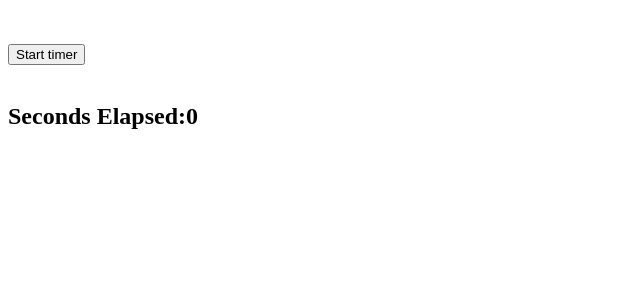
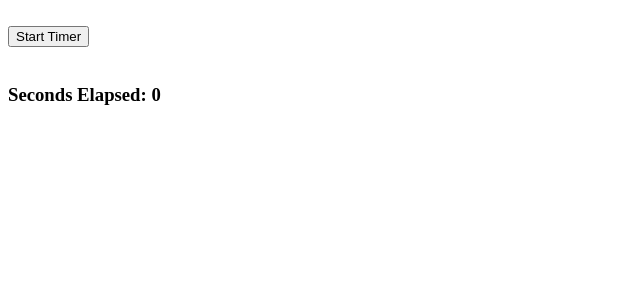
Before and after one commit to jkc1996/reactJS-Tutorial, a React (Create React App) app: page / in a window 1280 px wide. Shown: the top 300 px of the page, without its empty margins (0-640 px from the left). Built offline with nearby package versions, Linux system fonts and the light colour scheme.

Commit message:
1 file modified, 1 added

```diff
--- /dev/null
+++ b/Resultant.js
@@ -0,0 +1,11 @@
+ import React from 'react';
+
+ class Resultant extends React.Component {
+    render() {
+            return ( <div>
+                        <h3> Seconds Elapsed: {this.props.new} </h3>
+                    </div>);
+                }
+}
+
+export default Resultant;
--- a/Timer.js
+++ b/Timer.js
@@ -1,4 +1,5 @@
 import React from 'react';
+ import Resultant from './Resultant';
 
 class Timer extends React.Component {
 //     constructor() {
@@ -19,7 +20,7 @@ class Timer extends React.Component {
 //     }
 
 
-// bllow code explains the async nature of setState()
+// bllow code explains the async nature of setState()----------------
         // constructor() {
         //         super()
         //         this.state = {
@@ -43,7 +44,30 @@ class Timer extends React.Component {
         //         </React.Fragment>)}
 
 
-      // another example of state
+      // another example of state--------------------------------
+
+        // constructor() {
+        //     super();
+        //     this.state = {
+        //         secondsElapsed: 0
+        //     };
+        // }
+        // start = () => {
+        //     this.setState({
+        //         secondsElapsed: this.state.secondsElapsed + 1
+        //     });
+        // }
+        // handleClick = (e) => {
+        //     this.interval = setInterval(this.start, 1000);
+        // }
+        // render() {
+        //     return ( <React.Fragment><br/><br/>
+        //         <button onClick = {this.handleClick}>Start timer</button><br/><br/>
+        //         <h2> Seconds Elapsed:
+        //             {this.state.secondsElapsed}
+        //         </h2>
+        //         </React.Fragment>);
+        //     }
 
     constructor() {
     super();
@@ -60,11 +84,11 @@ class Timer extends React.Component {
         this.interval = setInterval(this.start, 1000);
     }
     render() {
-            return ( <React.Fragment><br/><br/>
-                <button onClick = {this.handleClick}>Start timer</button><br/><br/>
-                <h2> Seconds Elapsed:
-                    {this.state.secondsElapsed}
-                </h2>
+        return ( <React.Fragment><br/>
+                    <button onClick = {this.handleClick}>
+                        Start Timer
+                    </button><br/><br/>
+                    <Resultant new = {this.state.secondsElapsed}/>
                 </React.Fragment>);
             }
 
```
Lines whose indentation alone changed are shown as unchanged.
